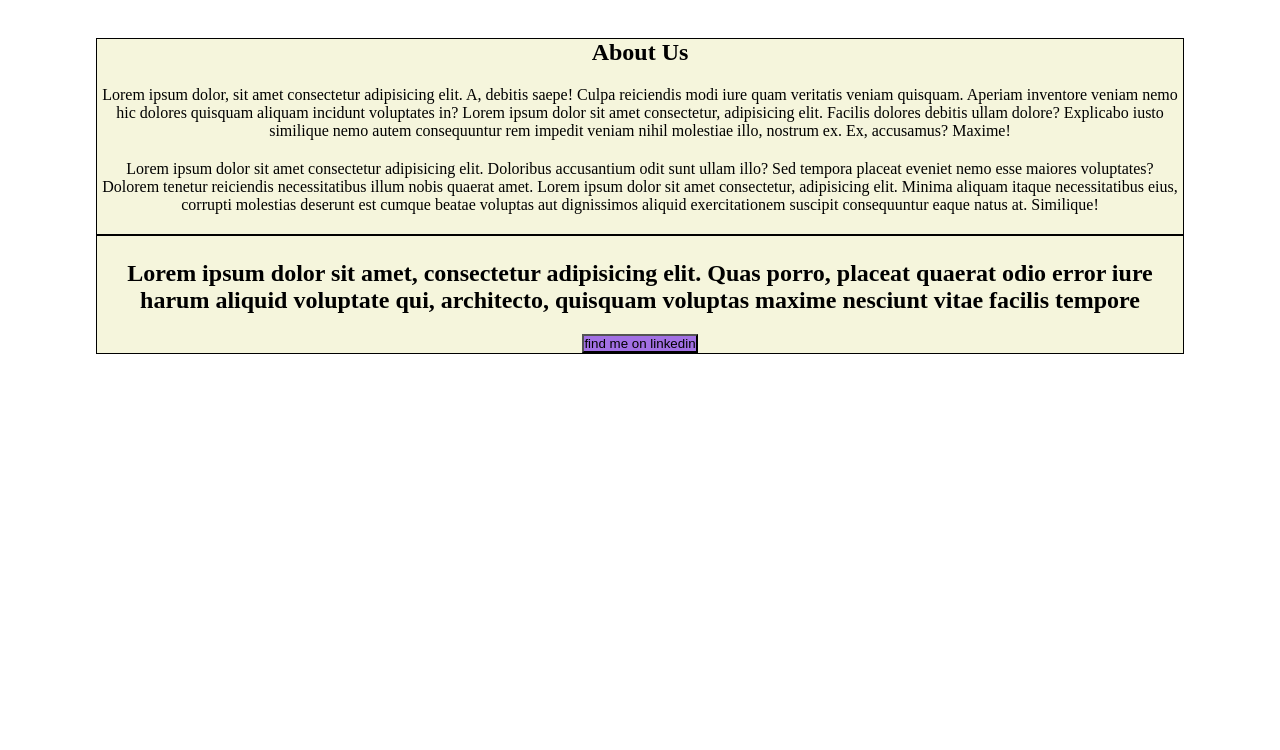
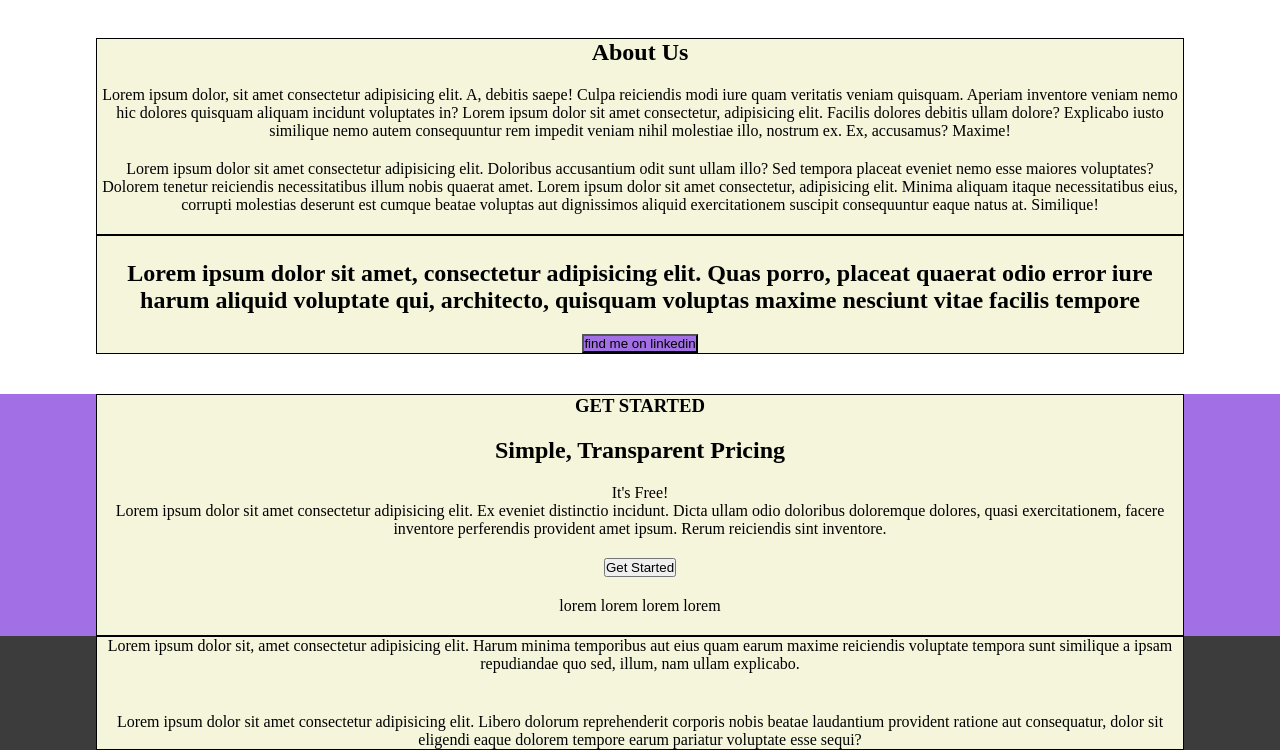
Before and after one commit to MiriamPecora/htmlcss-responsive-layout, a plain HTML site: page index.html in a window 1280 px wide. Shown: the part 6216-6966 px from the top of the page. Before the commit the page ends 6610 px from the top, so only its background shows below. Drawn offline with Linux system fonts and the light colour scheme.

Commit message:
[UPD] Completed layout and reached milestone for today's task.

```diff
--- a/index.html
+++ b/index.html
@@ -205,6 +205,36 @@
                 </div>
             </div>
         </div>
+
+        <div class="purple-bg">
+            <div class="container">
+                <div class="row">
+                    <div class="col">
+                        <div class="content">
+                            <h3 class="mb-20">GET STARTED</h3>
+                            <h2 class="mb-20">Simple, Transparent Pricing</h2>
+                            <span class="mb-20">It's Free!</span>
+                            <p class="mb-20">Lorem ipsum dolor sit amet consectetur adipisicing elit. Ex eveniet distinctio incidunt. Dicta ullam odio doloribus doloremque dolores, quasi exercitationem, facere inventore perferendis provident amet ipsum. Rerum reiciendis sint inventore.</p>
+                            <button class="mb-20 white-bg">Get Started</button>
+                            <p class="mb-20">lorem lorem lorem lorem</p>
+                        </div>
+                    </div>
+                </div>
+            </div>
+        </div>
+
+        <footer>
+            <div class="container">
+                <div class="row">
+                    <div class="col">
+                        <div class="content">
+                            <p class="mb-40">Lorem ipsum dolor sit, amet consectetur adipisicing elit. Harum minima temporibus aut eius quam earum maxime reiciendis voluptate tempora sunt similique a ipsam repudiandae quo sed, illum, nam ullam explicabo.</p>
+                            <p>Lorem ipsum dolor sit amet consectetur adipisicing elit. Libero dolorum reprehenderit corporis nobis beatae laudantium provident ratione aut consequatur, dolor sit eligendi eaque dolorem tempore earum pariatur voluptate esse sequi?</p>
+                        </div>
+                    </div>
+                </div>
+            </div>
+        </footer>
     </main>
 
 </body>
--- a/style.css
+++ b/style.css
@@ -10,6 +10,10 @@ header {
     justify-content: space-between;
     color: white;
     padding: 10px 15px 15px 15px;
+}
+
+footer {
+    background-color: rgb(61, 60, 60);
 }
 
 /* UTILITY */
@@ -65,6 +69,8 @@ header {
     margin-bottom: 20px;
 }
 
+/* PADDING */
+
 /* MEDIA QUERIES */
 
 .header-list {
```
